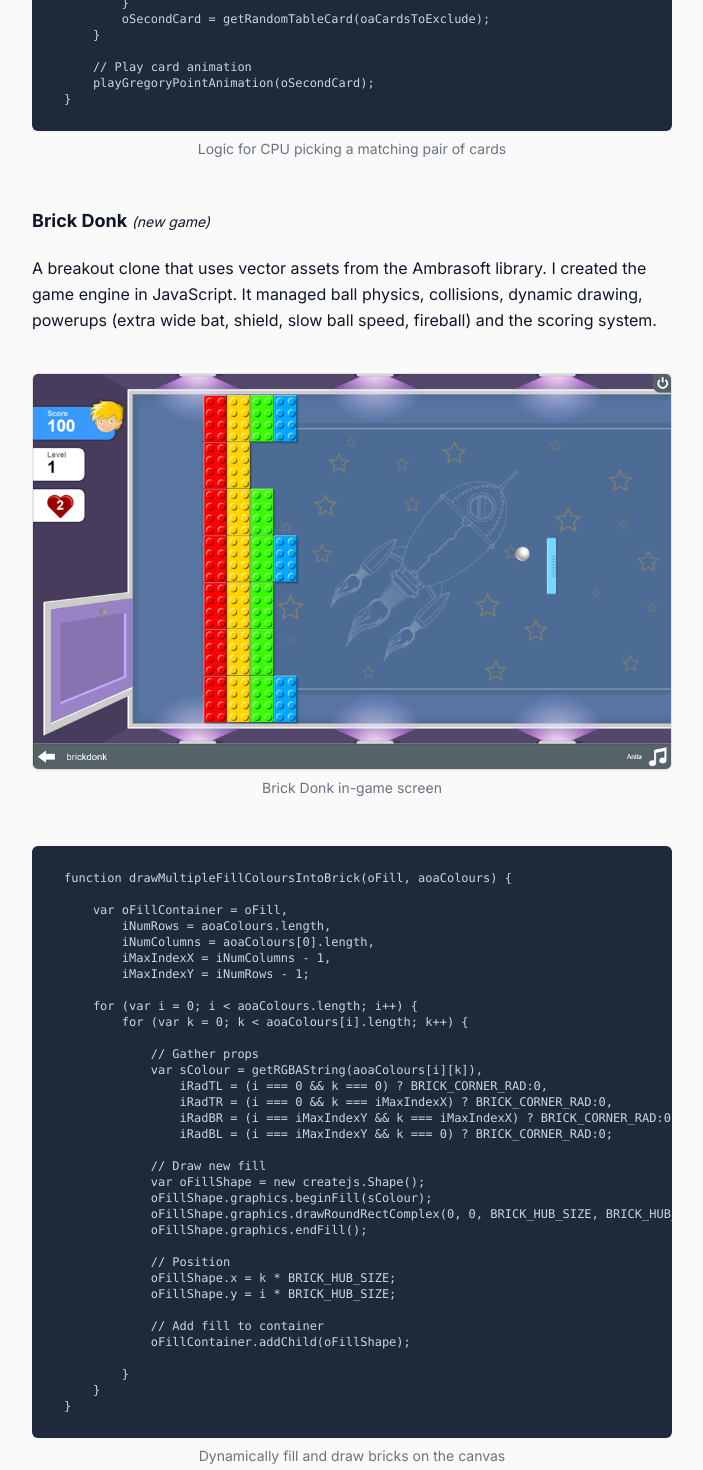
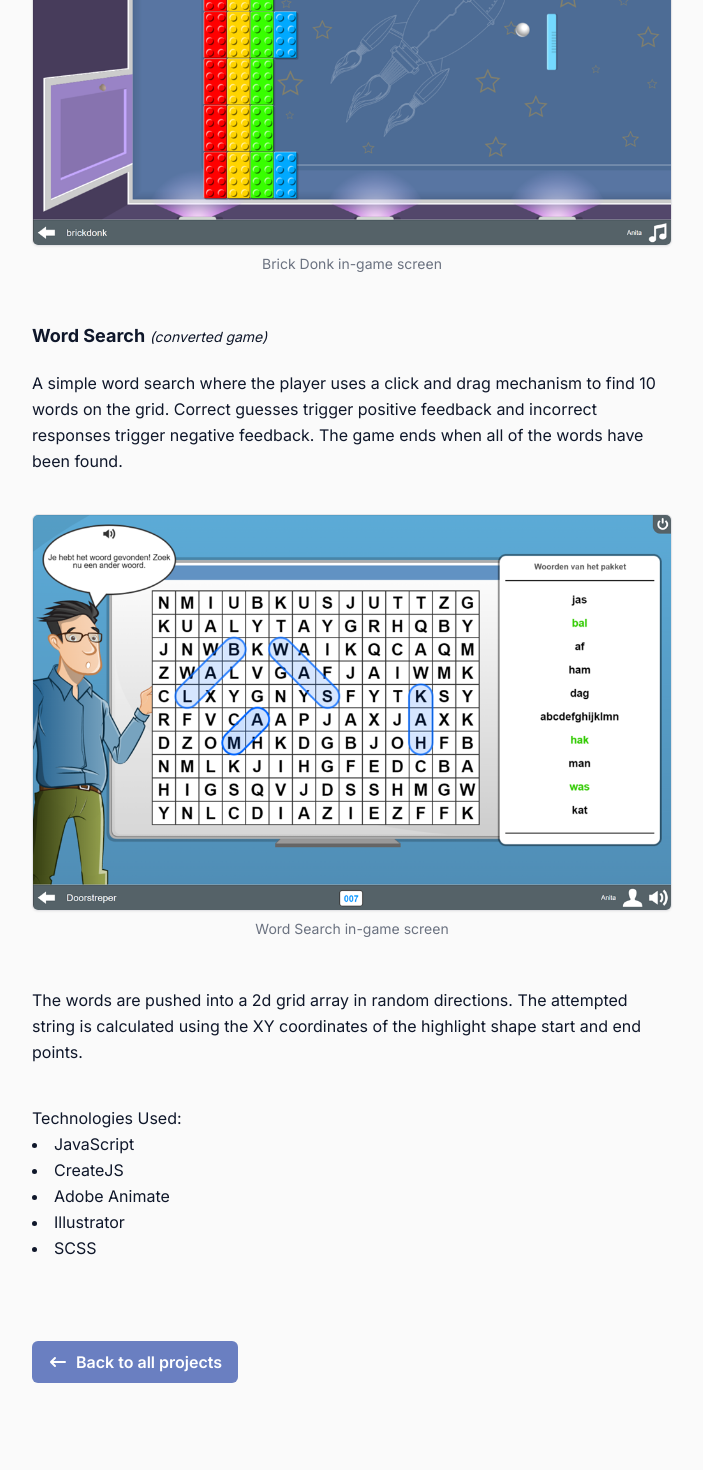
Before and after one commit to maxdmallett/next-js-portfolio-max-mallett, a Next.js app: page /projects/ambrasoft-flash-to-canvas-game-conversions in a window 1280 px wide. Shown: the part 2340-3810 px from the top of the page, without its empty margins (288-991 px from the left). Built offline with nearby package versions, Linux system fonts and the light colour scheme.

Commit message:
Removed code snippets

```diff
--- a/app/components/projects/articles/ambrasoftArticle.tsx
+++ b/app/components/projects/articles/ambrasoftArticle.tsx
@@ -54,10 +54,10 @@ const AmbrasoftArticle = () => {
                 The harder rounds have a larger grid of cards and the gorilla has a better memory of which cards he has already seen, making him more likely to pick correct pairs.
             </p>
 
-            <CodeSnippet
+            {/* <CodeSnippet
                 code={ambrasoftGregoryMemorySnippet}
                 caption='Logic for CPU picking a matching pair of cards'
-            />
+            /> */}
 
             <h4 className='mb-5'>
                 <span className='text-lg font-bold'>Brick Donk</span> <span className='italic text-sm'>(new game)</span>
@@ -80,10 +80,10 @@ const AmbrasoftArticle = () => {
                 </figcaption>
             </figure>
 
-            <CodeSnippet
+            {/* <CodeSnippet
                 code={ambrasoftBrickDonkBrickFillDrawSnippet}
                 caption='Dynamically fill and draw bricks on the canvas'
-            />
+            /> */}
 
             <h4 className='mb-5'>
                 <span className='text-lg font-bold'>Word Search</span> <span className='italic text-sm'>(converted game)</span>
@@ -110,11 +110,11 @@ const AmbrasoftArticle = () => {
                 The words are pushed into a 2d grid array in random directions. The attempted string is calculated using the XY coordinates of the highlight shape start and end points.
             </p>
 
-            <CodeSnippet
+            {/* <CodeSnippet
                 code={ambrasoftWordsearchSnippet}
                 caption='Get the attempted string from XY coordinates'
             />
-
+ */}
             <h6>Technologies Used:</h6>
 
             <ul className='list-disc list-inside mb-10'>
```
